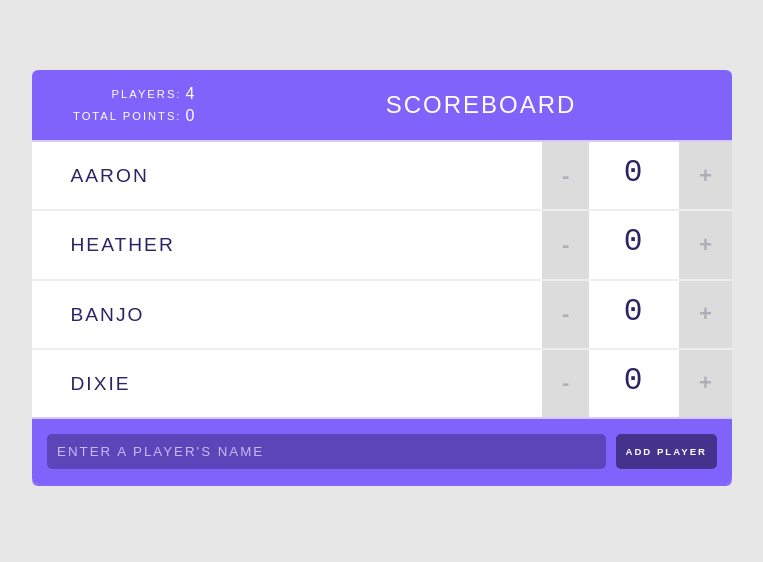
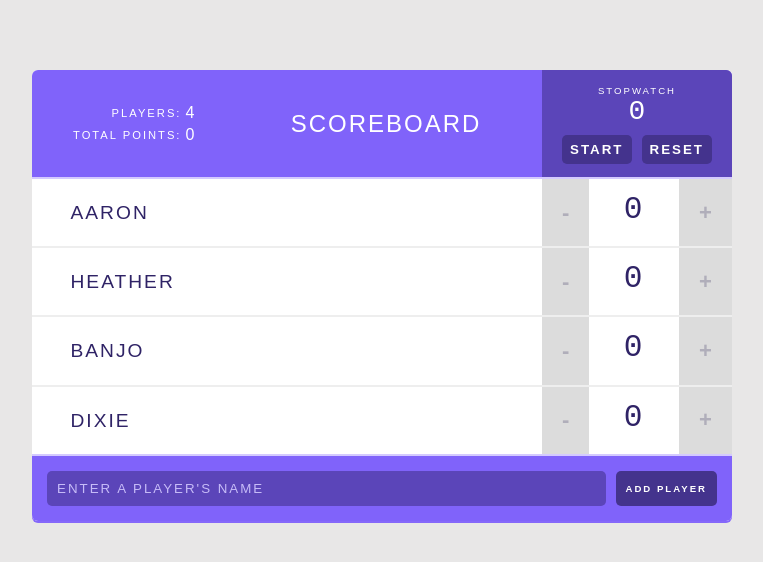
Before and after one commit to aaronwebre/something-react, a React (Create React App) app in the folder scoreboard-v2/: page / in a window 1280 px wide. Shown: the top 562 px of the page, without its empty margins (258-1021 px from the left). Built offline with nearby package versions, Linux system fonts and the light colour scheme.

Commit message:
Stopwatch UI

```diff
--- a/scoreboard-v2/src/components/Header.js
+++ b/scoreboard-v2/src/components/Header.js
@@ -1,11 +1,13 @@
 import React from 'react';
 import Stats from './Stats';
+import Stopwatch from './Stopwatch';
 
 const Header = (props) => {
   return (
     <header>
       <Stats players= { props.players }/>
       <h1>{ props.title }</h1>
+      <Stopwatch />
     </header>
   );
 }
--- /dev/null
+++ b/scoreboard-v2/src/components/Stopwatch.js
@@ -0,0 +1,29 @@
+import React, {Component} from 'react';
+
+class Stopwatch extends Component {
+
+  state = {
+    isRunning: false
+  };
+
+  handleStopwatch =() => {
+    this.setState({
+      isRunning: !this.state.isRunning
+    });
+  }
+
+  render() {
+    return(
+      <div className="stopwatch">
+        <h2>Stopwatch</h2>
+        <span className="stopwatch-time">0</span>
+        <button onClick={ this.handleStopwatch }>
+          { this.state.isRunning ? 'Stop' : 'Start' }
+        </button>
+        <button>Reset</button>
+      </div>
+    );
+  }
+}
+
+export default Stopwatch;
```
